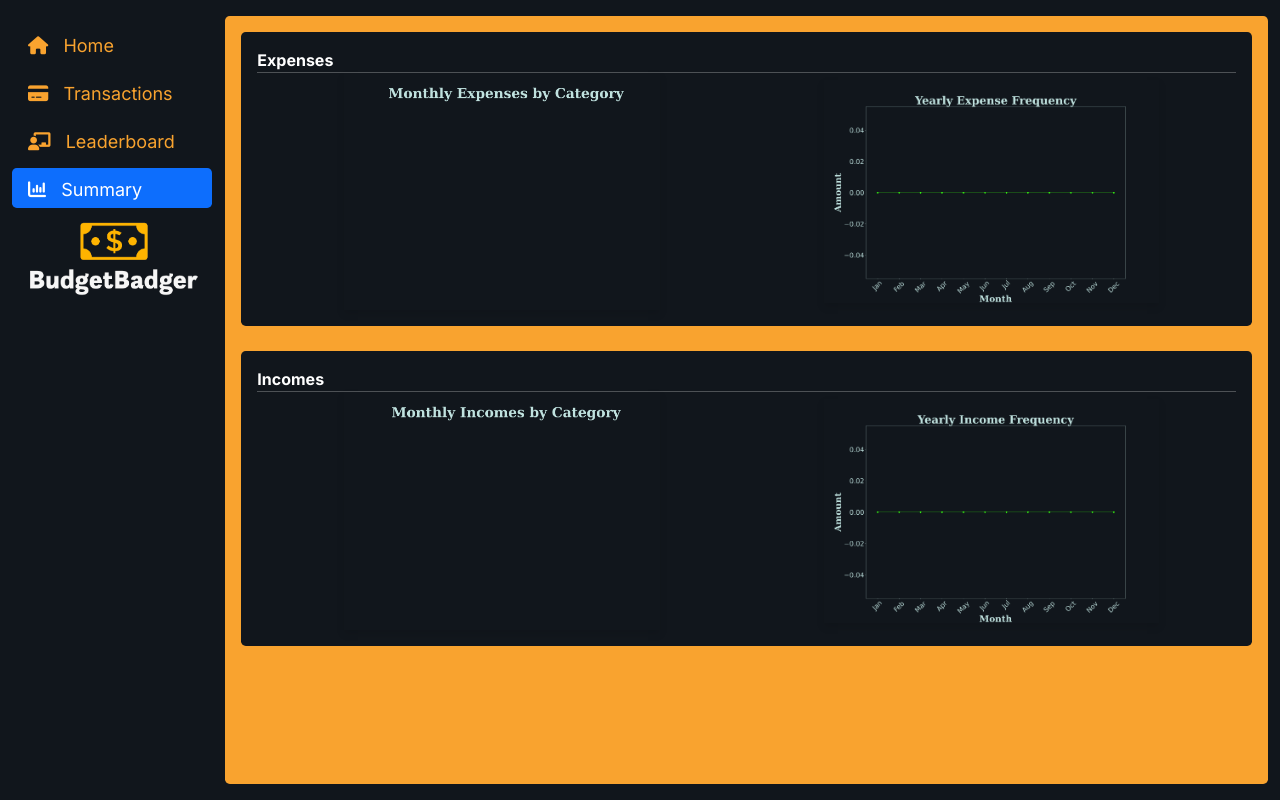
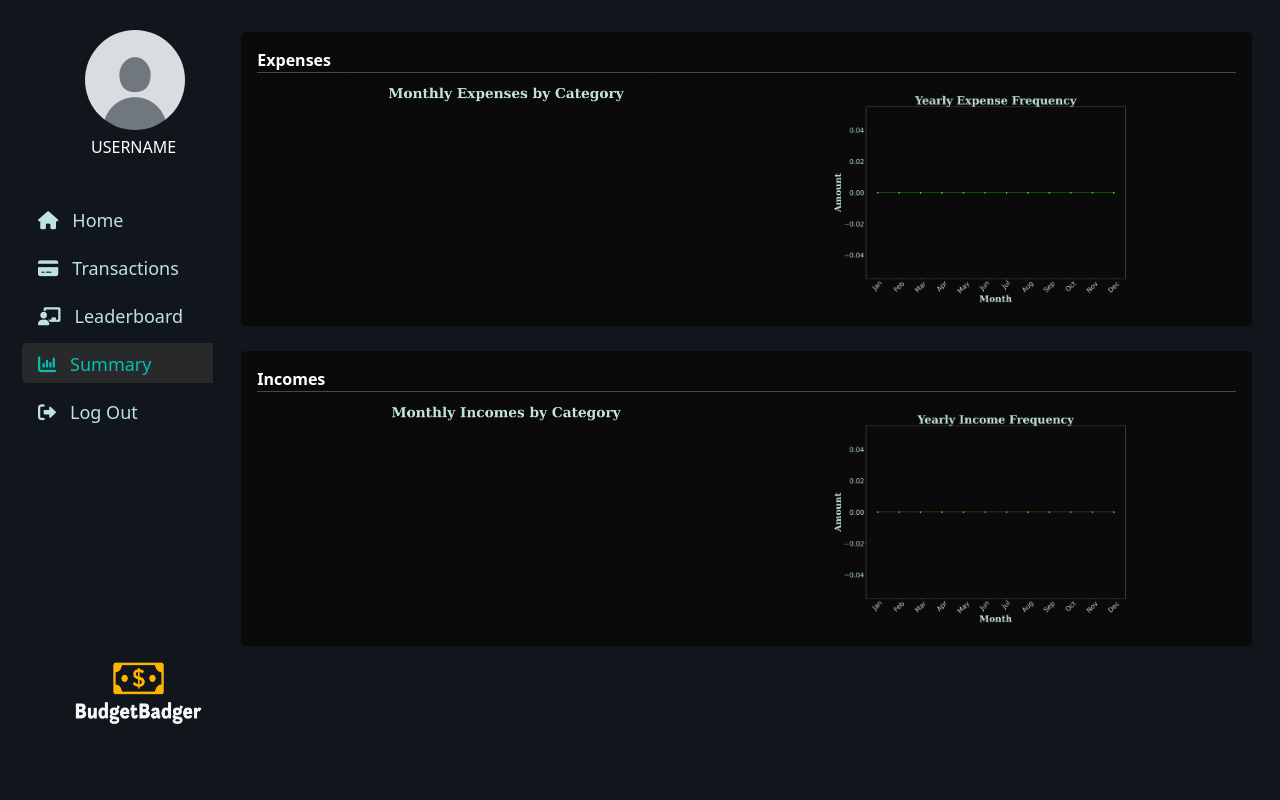
Before and after one commit to Harvind20/Mini-IT-TC4L-Group-7, a Flask app: page /summary in a window 1280 px wide. Run offline with Flask 3, Linux system fonts and the light colour scheme; the visitor is signed in with stand-in values (Sample User, id 1); data that the repository does not hold is empty.

Commit message:
fixed summary page color scheme and sizes of logo and user profile icon

```diff
--- a/static/css/Summary.css
+++ b/static/css/Summary.css
@@ -1,12 +1,7 @@
-body {
-    margin: 0;
-    padding: 0;
-    font-family: 'Inter', sans-serif;
-}
-
 #navbar-pills {
-    width: 200px;
+    width: 230px;
     height: 40px;
+    margin-left: 10px;
     font-size: large;
 }
 
@@ -15,32 +10,63 @@ body {
 }
 
 .nav-link {
-    color: #f9a32f;
+    color: #c0e2df;
 }
 
 .nav-link:hover {
-    color: white;
-    background-color: #1b2329;
+    color: #c0e2df;
 }
 
 .nav-link:active,
-.nav-link:focus {
-    color: white;
+.nav-link.custom-active {
+    color: #04c1af !important;
     outline: none;
-    background-color: #11161c;
+    background-color: #28292b !important;
 }
 
-#buttoncolor:hover {
-    color: #1b2329;
+#logo {
+    height: 80px;
+    width: 150px;
+    margin-top: 219px;
+    margin-left: 50px;
 }
 
-#imagelink img {
-    width: 100%;
-    max-width: 200px;
+#imagelink {
+    display: inline-block;
+}
+
+#profilecircle {
+    height: 90px;
+    width: 90px;
+    border-radius: 50%;
+    display: inline-block;
+    margin-right: 15px;
+    display: flex;
+    align-items: center;
+    justify-content: center;
+    margin-top: 35px;
+    margin-left: 78px;
+    background-color: white;
+}
+
+#profilepic {
+    height: 100px;
+    width: 100px;
+    border-radius: 50%;
+}
+
+#profileusername {
+    color: white;
+    margin-left: 79px;
+    margin-top: 10px;
+}
+
+a {
+    text-decoration: none;
 }
 
 #maincard {
-    background-color: #f9a32f;
+    background-color: #11161c;
 }
 
 .card {
@@ -52,7 +78,7 @@ body {
 }
 
 #firstsummary, #secondsummary {
-    background-color: #11161c;
+    background-color: #0a0a0b;
 }
 
 #firstsummary {
@@ -71,7 +97,6 @@ body {
     color: white;
     font-weight: bold;
     margin: 0;
-    font-family: 'Inter', sans-serif;
     font-size: 9;
 }
 
@@ -89,8 +114,6 @@ hr {
     height: auto;
     object-fit: contain;
     box-shadow: 0px 4px 8px rgba(0, 0, 0, 0.1);
-    /* border: 2px solid #ffffff;
-    border-radius: 8px; */
 }
 
 .expense-frequency-polygon {
@@ -99,8 +122,6 @@ hr {
     height: auto;
     object-fit: contain;
     box-shadow: 0px 4px 8px rgba(0, 0, 0, 0.1);
-    /* border: 2px solid #ff0000;
-    border-radius: 8px; */
 }
 
 .income-pie-chart {
@@ -109,8 +130,6 @@ hr {
     height: auto;
     object-fit: contain;
     box-shadow: 0px 4px 8px rgba(0, 0, 0, 0.1);
-    /* border: 2px solid #0055ff;
-    border-radius: 8px; */
 }
 
 .income-frequency-polygon {
@@ -119,8 +138,6 @@ hr {
     height: auto;
     object-fit: contain;
     box-shadow: 0px 4px 8px rgba(0, 0, 0, 0.1);
-    /* border: 2px solid #00ff5e;
-    border-radius: 8px; */
 }
 
 .img-center {
@@ -142,8 +159,3 @@ img.img-fluid {
 .col-md-10 {
     background-color: #11161c;
 }
-
-/* remove these once ur done, just used this to make it visible so i could edit image size
-(all 4 image classes; expense n income)
-border: 2px solid #00ff5e;
-border-radius: 8px; */
--- a/templates/Summary.html
+++ b/templates/Summary.html
@@ -12,6 +12,12 @@
         <div class="row d-flex">
             <div class="col-md-2 d-flex vh-100" id="left-column">
                 <ul id="buttoncolor" class="nav nav-pills flex-column ms-0">
+                    <a href="#">
+                        <span id="profilecircle" class="dot"><img id="profilepic" src="../static/default.jpg"></span>
+                    </a>
+                    <a href="#">
+                        <p id="profileusername">USERNAME</p>
+                    </a>
                     <li class="nav-item mt-4">
                         <a id="navbar-pills" class="nav-link" href="{{ url_for('home') }}" style="border-radius: 0.3rem;">
                             <i class="fas fa-house"></i>&nbsp;&nbsp;&nbsp;Home
@@ -32,9 +38,12 @@
                             <i class="fas fa-chart-column"></i>&nbsp;&nbsp;&nbsp;Summary
                         </a>
                     </li>
+                    <li class="nav-item mt-2"></li>
+                            <a id="navbar-pills" class="nav-link" href="{{ url_for('logout') }}" style="border-radius: 0.3rem;"><i class="fas fa-right-from-bracket"></i>&nbsp;&nbsp;&nbsp;Log Out</a>
+                        </li>
                     <li class="nav-item">
                         <a id="imagelink" href="{{ url_for('home') }}">
-                            <img src="{{ url_for('static', filename='budgetbadgernobg.png') }}" class="img-fluid mb-5" alt="Logo">
+                            <img id="logo" src="{{ url_for('static', filename='budgetbadgernobg.png') }}" class="img-fluid mb-5" alt="Logo">
                         </a>
                     </li>
                 </ul>
```
Also changed, not shown: static/images/expense_pie_chart.png.
